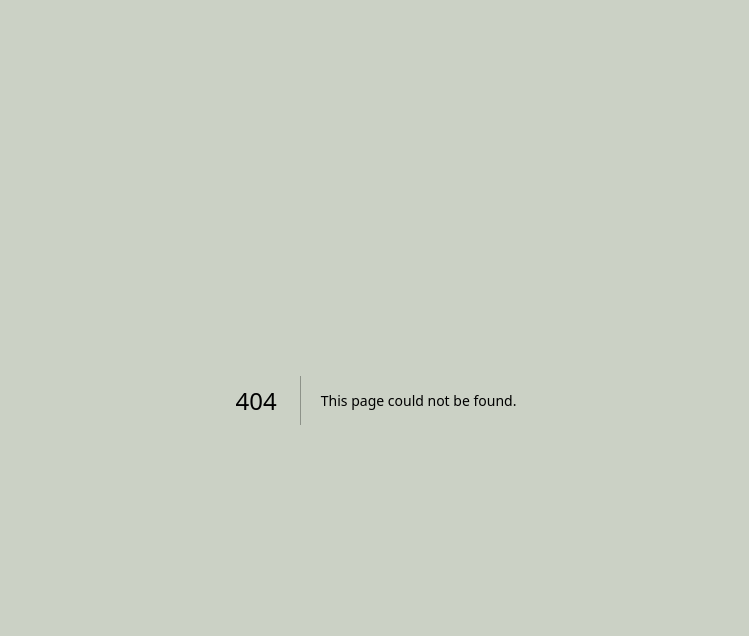
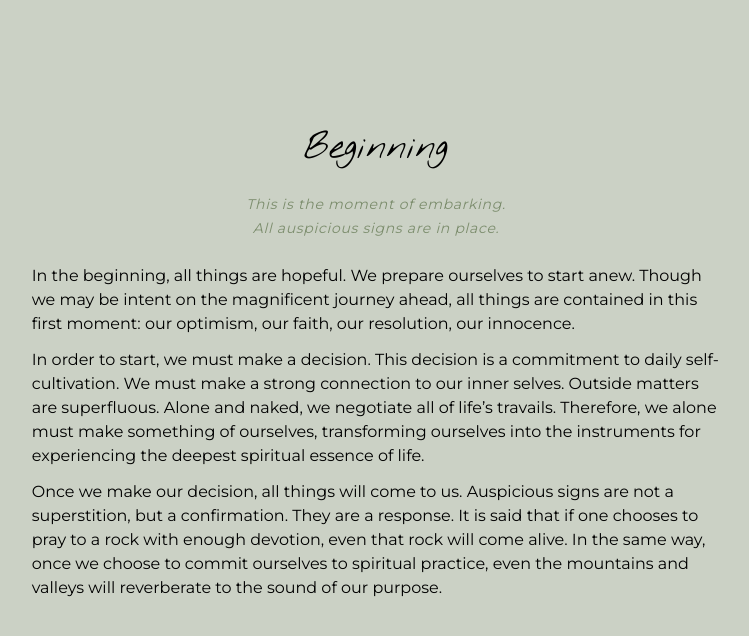
Before and after one commit to NickBlomberg/daily-tao, a Next.js app: page /1 in a window 1280 px wide. Before the commit this address had no page. Shown: the top 636 px of the page, without its empty margins (264-1013 px from the left). Built offline with nearby package versions, Linux system fonts and the light colour scheme.

Commit message:
Add routing to view chapter by id

```diff
--- /dev/null
+++ b/app/[id]/page.js
@@ -0,0 +1,7 @@
+import Chapter from '../components/Chapter'
+
+import data from '../../data.json'
+
+export default function ChapterById({ params }) {
+  return <Chapter {...data[params.id]} />
+}
```
